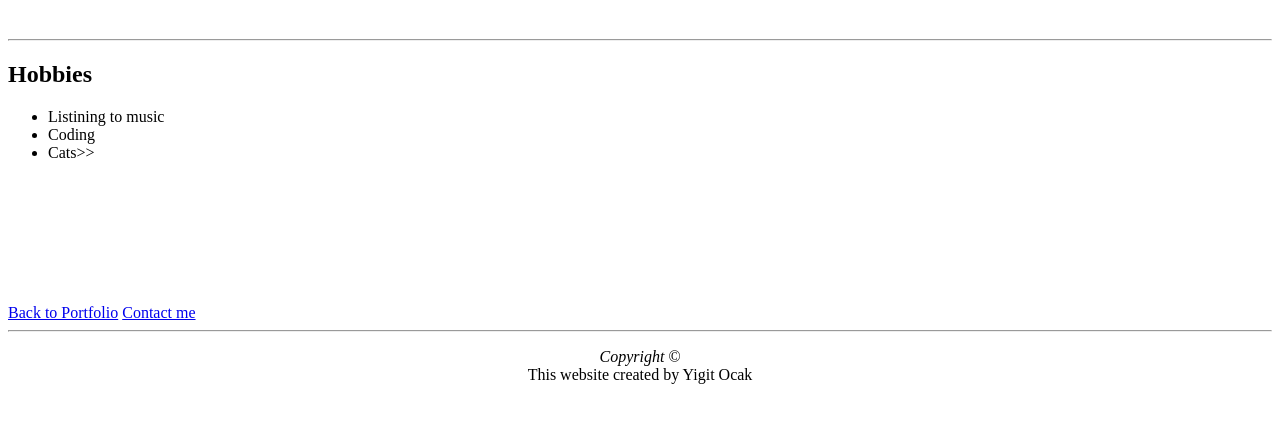
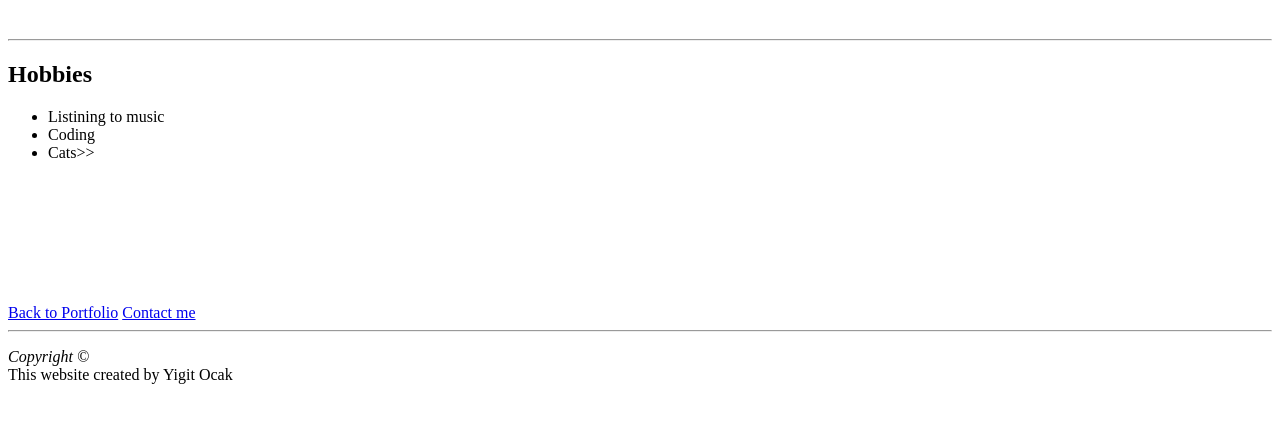
Before and after one commit to yigitocak/Portfolio, a plain HTML site: page about.html in a window 1280 px wide. Shown: the part 378-800 px from the top of the page. Drawn offline with Linux system fonts and the light colour scheme.

Commit message:
Update about.html

```diff
--- a/about.html
+++ b/about.html
@@ -35,7 +35,7 @@
 <footer>
 
     <hr>
-        <p align="center"><i>Copyright &#169;</i> <br>
+        <p><i>Copyright &#169;</i> <br>
             This website created by Yigit Ocak</p>
 </footer>
 </html>
```
